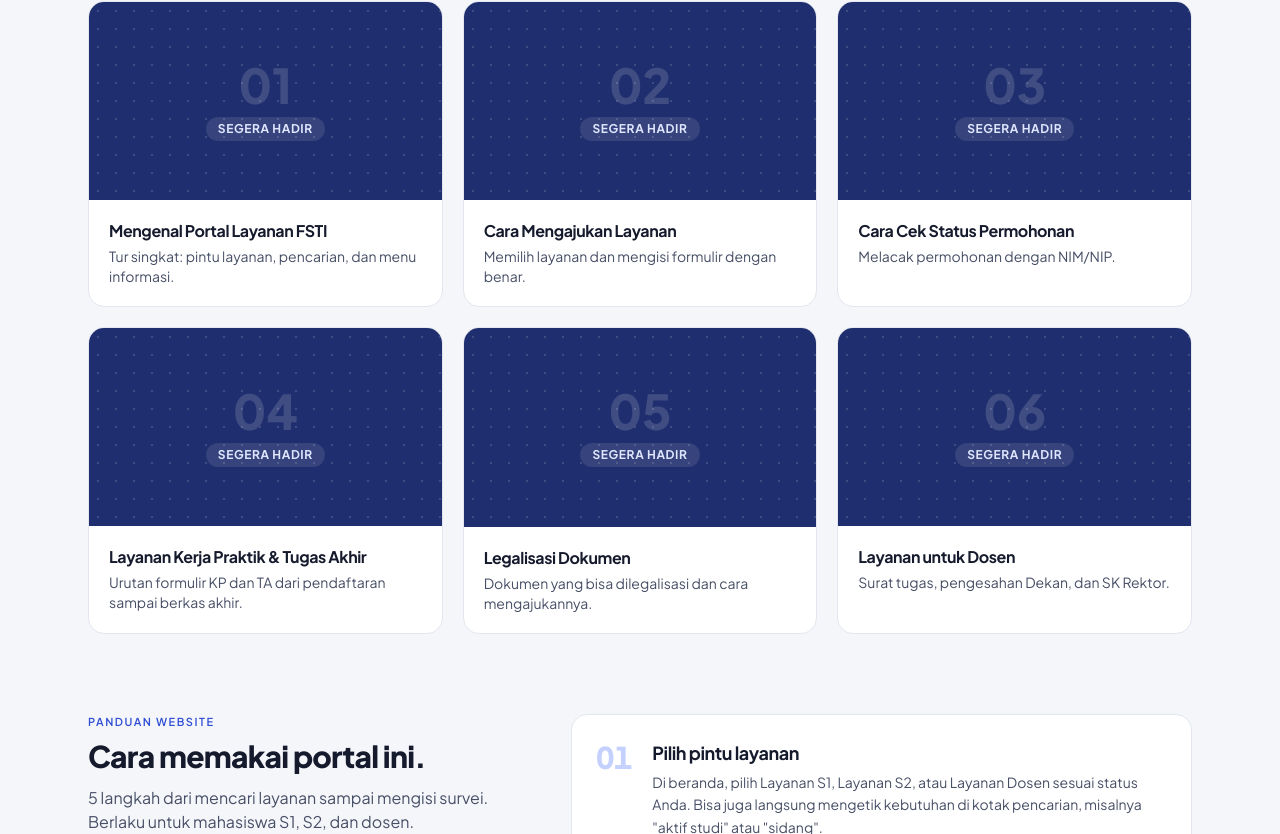
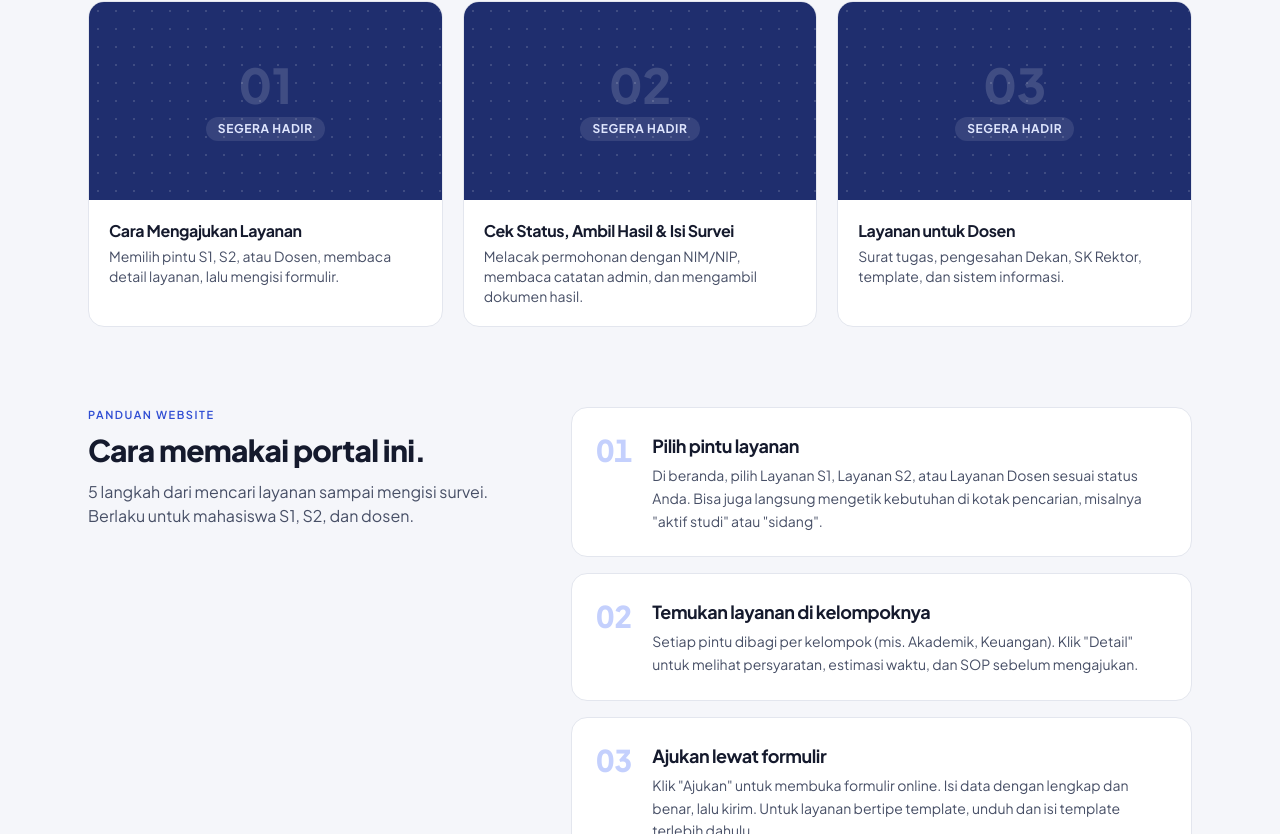
Before and after one commit to aidilsaputrakirsan/layanan-fsti, a Next.js app: page /panduan in a window 1280 px wide. Shown: the part 555-1389 px from the top of the page. Built offline with nearby package versions, Linux system fonts and the light colour scheme.

Commit message:
Update panduan.ts

```diff
--- a/data/panduan.ts
+++ b/data/panduan.ts
@@ -10,12 +10,9 @@ export interface Video {
 }
 
 export const videoTutorial: Video[] = [
-  { judul: 'Mengenal Portal Layanan FSTI', ringkas: 'Tur singkat: pintu layanan, pencarian, dan menu informasi.' },
-  { judul: 'Cara Mengajukan Layanan', ringkas: 'Memilih layanan dan mengisi formulir dengan benar.' },
-  { judul: 'Cara Cek Status Permohonan', ringkas: 'Melacak permohonan dengan NIM/NIP.' },
-  { judul: 'Layanan Kerja Praktik & Tugas Akhir', ringkas: 'Urutan formulir KP dan TA dari pendaftaran sampai berkas akhir.' },
-  { judul: 'Legalisasi Dokumen', ringkas: 'Dokumen yang bisa dilegalisasi dan cara mengajukannya.' },
-  { judul: 'Layanan untuk Dosen', ringkas: 'Surat tugas, pengesahan Dekan, dan SK Rektor.' },
+  { judul: 'Cara Mengajukan Layanan', ringkas: 'Memilih pintu S1, S2, atau Dosen, membaca detail layanan, lalu mengisi formulir.' },
+  { judul: 'Cek Status, Ambil Hasil & Isi Survei', ringkas: 'Melacak permohonan dengan NIM/NIP, membaca catatan admin, dan mengambil dokumen hasil.' },
+  { judul: 'Layanan untuk Dosen', ringkas: 'Surat tugas, pengesahan Dekan, SK Rektor, template, dan sistem informasi.' },
 ];
 
 export const langkahWebsite = [
```
